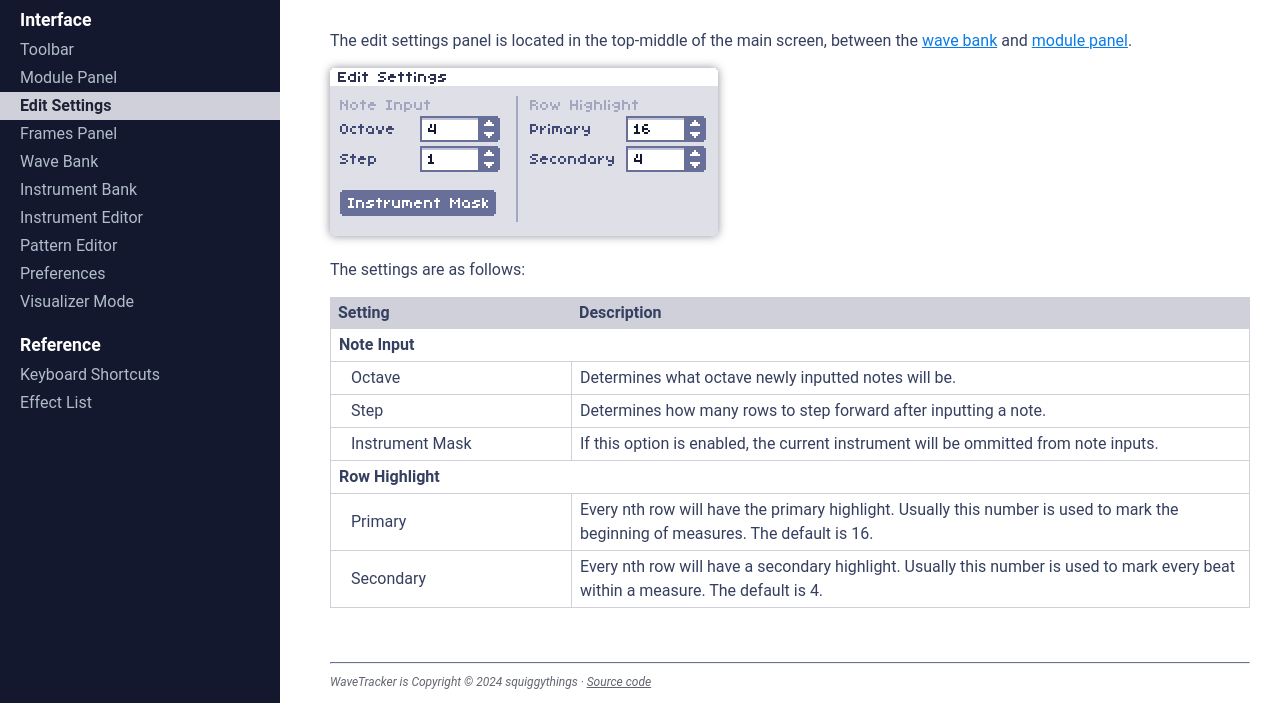
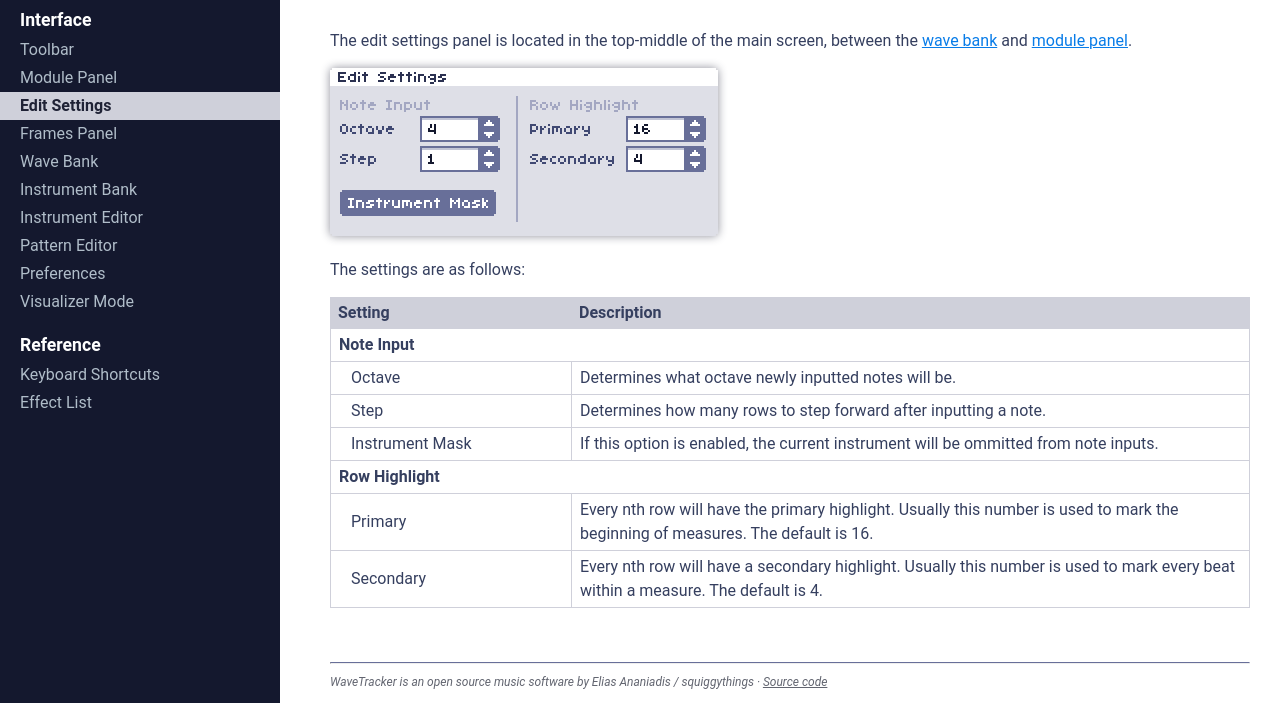
Before and after one commit to squiggythings/wavetracker-site, a plain HTML site: page documentation/edit-settings/index.html in a window 1280 px wide. Shown: the part 107-811 px from the top of the page. Drawn offline with Linux system fonts and the light colour scheme; files that its build step writes are made by us from their sources.

Commit message:
Update footer

```diff
--- a/documentation/edit-settings/index.html
+++ b/documentation/edit-settings/index.html
@@ -86,7 +86,7 @@
                 <br />
                 <footer>
                     <hr />
-                    WaveTracker is Copyright © 2024 squiggythings &middot;
+                    WaveTracker is an open source music software by Elias Ananiadis / squiggythings &middot;
                     <a href="https://github.com/squiggythings/WaveTracker">Source code</a>
                 </footer>
             </article>
```
Also changed, not shown: documentation/effect-list/index.html (+1 -1 lines), documentation/frames-panel/index.html (+1 -1 lines), documentation/index.html (+1 -1 lines), documentation/instrument-bank/index.html (+1 -1 lines), documentation/instrument-editor/index.html (+1 -1 lines), documentation/keyboard-shortcuts/index.html (+1 -1 lines), documentation/module-panel/index.html (+1 -1 lines), documentation/pattern-editor/index.html (+1 -1 lines), documentation/preferences/index.html (+1 -1 lines), documentation/toolbar/index.html (+1 -1 lines), documentation/visualizer-mode/index.html (+1 -1 lines), documentation/wave-bank/index.html (+1 -1 lines).
